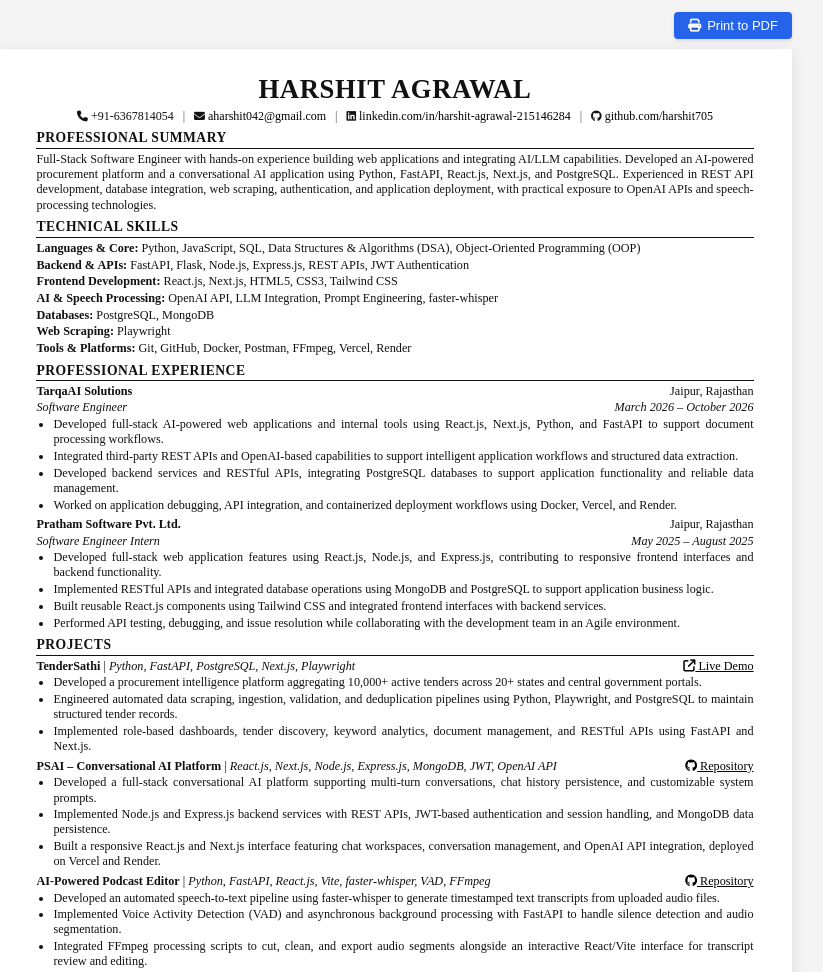
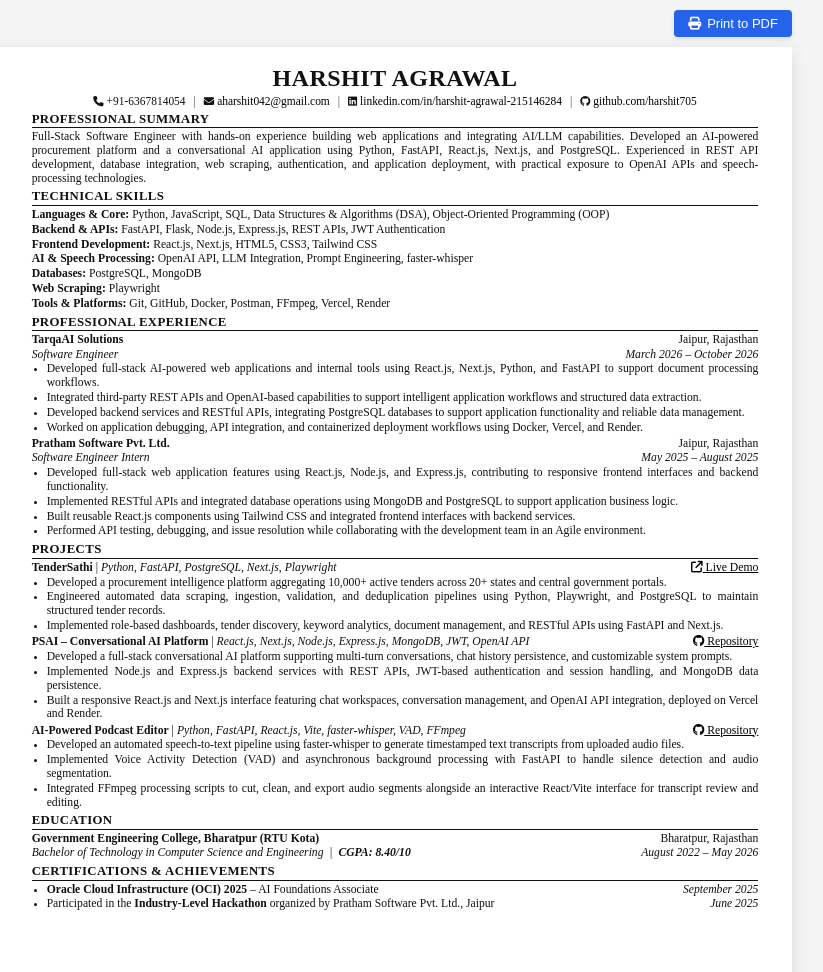
Before and after one commit to harshit705/Harshit-Resume-, a plain HTML site: page index.html in a window 1280 px wide. Shown: the top 972 px of the page, without its empty margins (245-1068 px from the left). Drawn offline with Linux system fonts and the light colour scheme.

Commit message:
Tighten typography, line-height, and padding to fit all sections on 1 page

```diff
--- a/index.html
+++ b/index.html
@@ -7,7 +7,7 @@
   <style>
     @page {
       size: A4 portrait;
-      margin: 0.22in 0.38in 0.20in 0.38in;
+      margin: 0.18in 0.35in 0.15in 0.35in;
     }
     * {
       box-sizing: border-box;
@@ -17,29 +17,34 @@
     body {
       font-family: "Times New Roman", Times, serif;
       color: #111;
-      line-height: 1.25;
-      font-size: 9.15pt;
+      line-height: 1.18;
+      font-size: 8.75pt;
       background: #f4f4f4;
-      padding: 12px 0;
+      padding: 10px 0;
     }
     .page {
       background: #fff;
       width: 8.27in;
       min-height: 11.69in;
       margin: 0 auto;
-      padding: 0.25in 0.40in 0.20in 0.40in;
+      padding: 0.18in 0.35in 0.15in 0.35in;
       box-shadow: 0 4px 15px rgba(0, 0, 0, 0.1);
     }
     @media print {
+      @page {
+        size: A4 portrait;
+        margin: 0.18in 0.35in 0.15in 0.35in;
+      }
       body {
         background: none;
         padding: 0;
       }
       .page {
         box-shadow: none;
-        padding: 0;
-        width: 100%;
-        min-height: auto;
+        padding: 0 !important;
+        margin: 0 !important;
+        width: 100% !important;
+        min-height: auto !important;
       }
       .no-print {
         display: none !important;
@@ -51,49 +56,49 @@
     }
     header {
       text-align: center;
-      margin-bottom: 6px;
+      margin-bottom: 3.5px;
     }
     header h1 {
-      font-size: 20pt;
+      font-size: 18pt;
       font-weight: bold;
       text-transform: uppercase;
-      letter-spacing: 0.6px;
-      margin-bottom: 3px;
+      letter-spacing: 0.5px;
+      margin-bottom: 2px;
     }
     .contact-line {
-      font-size: 9.0pt;
+      font-size: 8.6pt;
       display: flex;
       justify-content: center;
       align-items: center;
-      gap: 9px;
+      gap: 8px;
       flex-wrap: wrap;
     }
     .contact-line i {
-      font-size: 8.2pt;
+      font-size: 7.8pt;
     }
     .divider {
       color: #555;
     }
     section {
-      margin-bottom: 6.5px;
+      margin-bottom: 4px;
     }
     section:last-child {
       margin-bottom: 0;
     }
     h2 {
-      font-size: 10.2pt;
+      font-size: 9.6pt;
       font-variant: small-caps;
       text-transform: uppercase;
-      letter-spacing: 0.5px;
-      border-bottom: 1.1px solid #111;
+      letter-spacing: 0.4px;
+      border-bottom: 1px solid #111;
       padding-bottom: 0.5px;
-      margin-bottom: 3px;
+      margin-bottom: 2px;
       font-weight: bold;
     }
     .summary-text {
-      font-size: 9.15pt;
+      font-size: 8.75pt;
       text-align: justify;
-      line-height: 1.25;
+      line-height: 1.18;
     }
     .row {
       display: flex;
@@ -114,13 +119,13 @@
       border: 0;
     }
     .subheading {
-      margin-bottom: 4.5px;
+      margin-bottom: 2.5px;
     }
     .subheading:last-child {
       margin-bottom: 0;
     }
     .company-title, .role-row {
-      margin-bottom: 1px;
+      margin-bottom: 0.5px;
     }
     .bold {
       font-weight: bold;
@@ -132,18 +137,18 @@
       text-align: right;
       white-space: nowrap;
       flex-shrink: 0;
-      margin-left: 10px;
+      margin-left: 8px;
     }
     ul {
       list-style-type: disc;
-      padding-left: 17px;
-      margin-top: 1.5px;
-      margin-bottom: 1.5px;
+      padding-left: 15px;
+      margin-top: 1px;
+      margin-bottom: 1px;
     }
     li {
-      margin-bottom: 1.6px;
-      font-size: 9.15pt;
-      line-height: 1.24;
+      margin-bottom: 1.1px;
+      font-size: 8.75pt;
+      line-height: 1.18;
       text-align: justify;
     }
     .skills-list {
@@ -152,21 +157,21 @@
       margin: 0;
     }
     .skills-list li {
-      margin-bottom: 1.6px;
-      font-size: 9.15pt;
-      line-height: 1.24;
+      margin-bottom: 1.1px;
+      font-size: 8.75pt;
+      line-height: 1.18;
       text-align: left;
     }
     .cert-list {
       list-style-type: disc;
-      padding-left: 17px;
-      margin-top: 1.5px;
+      padding-left: 15px;
+      margin-top: 1px;
       margin-bottom: 0;
     }
     .cert-list li {
-      margin-bottom: 1.6px;
-      font-size: 9.15pt;
-      line-height: 1.24;
+      margin-bottom: 1.1px;
+      font-size: 8.75pt;
+      line-height: 1.18;
       text-align: left;
     }
     .actions-bar {
@@ -260,7 +265,7 @@
         </ul>
       </div>
 
-      <div class="subheading" style="margin-top: 4.5px;">
+      <div class="subheading" style="margin-top: 2px;">
         <div class="row company-title">
           <span class="bold">Pratham Software Pvt. Ltd.</span>
           <span class="separator"> | </span>
@@ -299,7 +304,7 @@
       </div>
 
       <!-- 2. PSAI (Conversational AI Platform) -->
-      <div class="subheading" style="margin-top: 3.5px;">
+      <div class="subheading" style="margin-top: 2px;">
         <div class="row">
           <span><strong class="bold">PSAI – Conversational AI Platform</strong> | <em>React.js, Next.js, Node.js, Express.js, MongoDB, JWT, OpenAI API</em></span>
           <span class="separator"> | </span>
@@ -313,7 +318,7 @@
       </div>
 
       <!-- 3. AI Podcast Editor (Speech Processing & Media Engineering) -->
-      <div class="subheading" style="margin-top: 3.5px;">
+      <div class="subheading" style="margin-top: 2px;">
         <div class="row">
           <span><strong class="bold">AI-Powered Podcast Editor</strong> | <em>Python, FastAPI, React.js, Vite, faster-whisper, VAD, FFmpeg</em></span>
           <span class="separator"> | </span>
```
